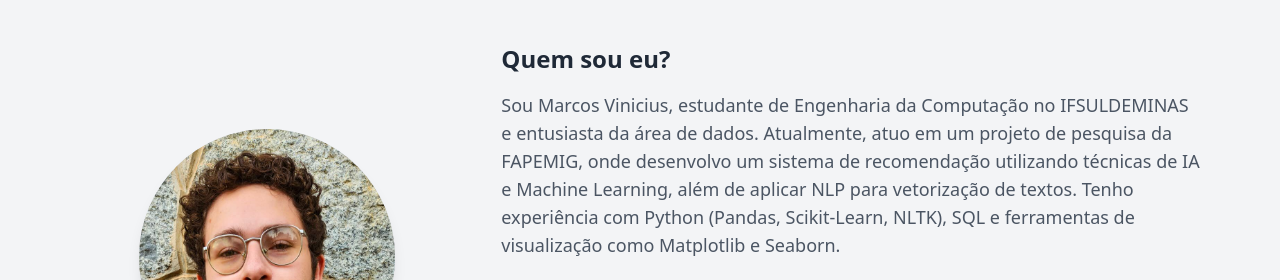
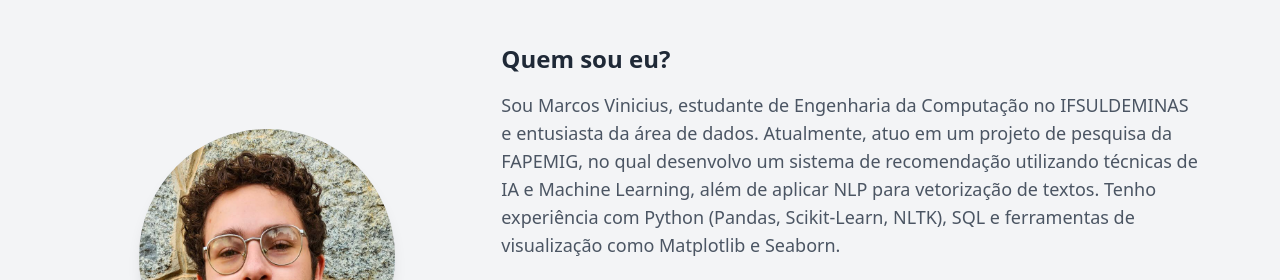
Before and after one commit to MarcosMob/Portifolio, a plain HTML site: page index.html in a window 1280 px wide. Shown: the part 921-1201 px from the top of the page. Drawn offline with nearby package versions, Linux system fonts and the light colour scheme.

Commit message:
Update index.html

```diff
--- a/index.html
+++ b/index.html
@@ -111,7 +111,7 @@
                 <div class="md:w-2/3 md:pl-12">
                     <h3 class="text-2xl font-semibold mb-4">Quem sou eu?</h3>
                     <p class="text-lg mb-6 text-gray-600 dark:text-gray-300">
-                        Sou Marcos Vinicius, estudante de Engenharia da Computação no IFSULDEMINAS e entusiasta da área de dados. Atualmente, atuo em um projeto de pesquisa da FAPEMIG, onde desenvolvo um sistema de recomendação utilizando técnicas de IA e Machine Learning, além de aplicar NLP para vetorização de textos. Tenho experiência com Python (Pandas, Scikit-Learn, NLTK), SQL e ferramentas de visualização como Matplotlib e Seaborn.
+                        Sou Marcos Vinicius, estudante de Engenharia da Computação no IFSULDEMINAS e entusiasta da área de dados. Atualmente, atuo em um projeto de pesquisa da FAPEMIG, no qual desenvolvo um sistema de recomendação utilizando técnicas de IA e Machine Learning, além de aplicar NLP para vetorização de textos. Tenho experiência com Python (Pandas, Scikit-Learn, NLTK), SQL e ferramentas de visualização como Matplotlib e Seaborn.
                     </p>
                     <div class="grid grid-cols-2 md:grid-cols-3 gap-4 mb-8">
                         <div class="bg-white dark:bg-gray-700 p-4 rounded-lg shadow">
```
